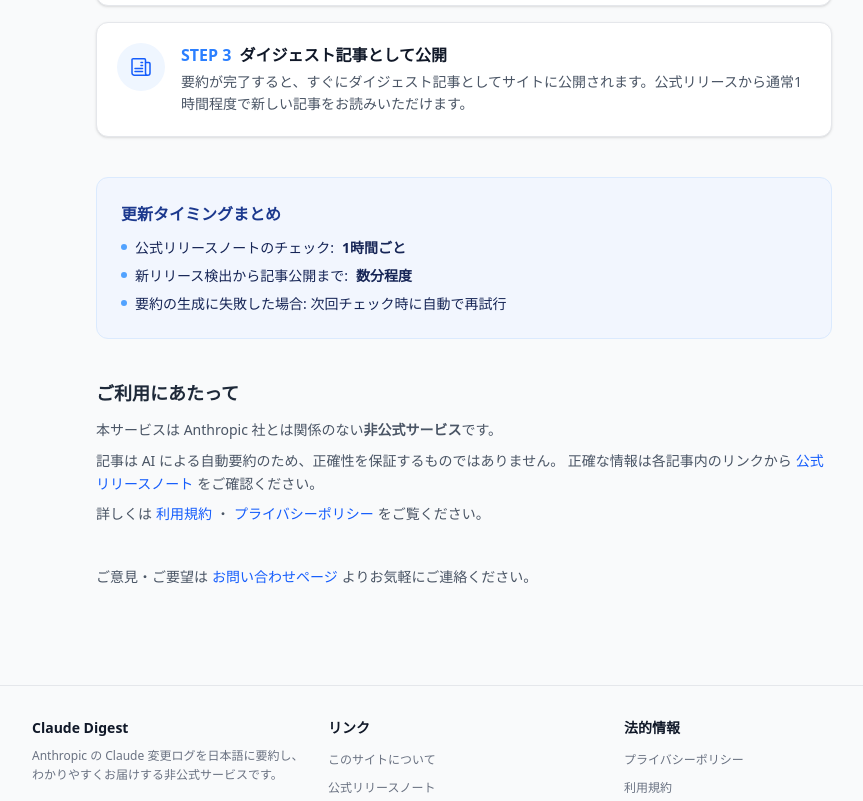
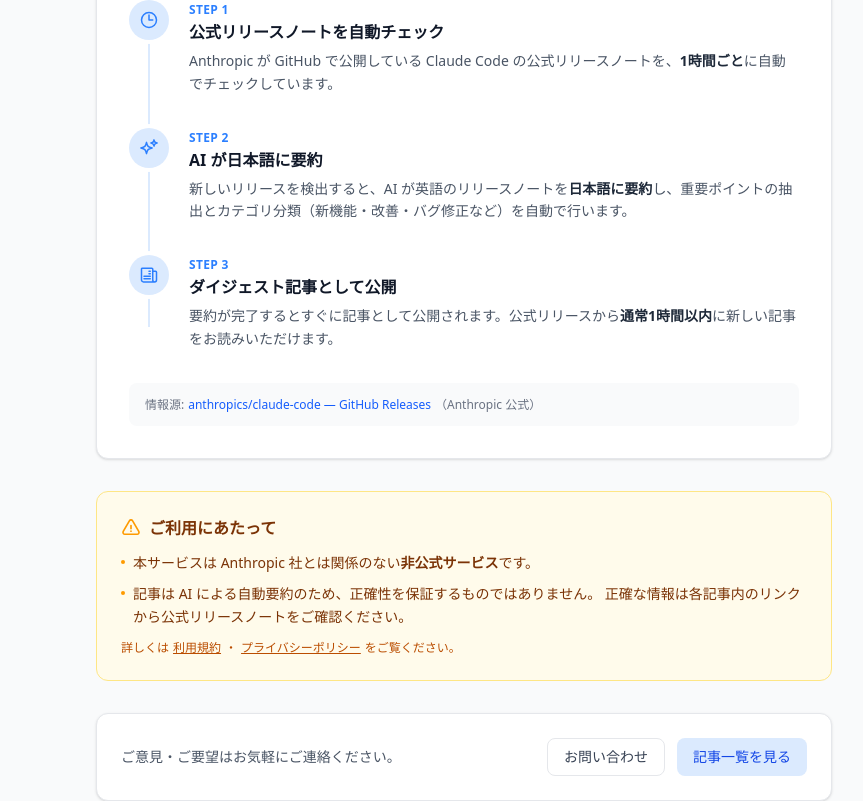
Before and after one commit to Gaterise/claude-digest, a Next.js app: page /about in a window 1280 px wide. Shown: the part 540-1341 px from the top of the page, without its empty margins (176-1039 px from the left). Built offline with nearby package versions, Linux system fonts and the light colour scheme; no server answers.

Commit message:
このサイトについてページの見やすさを改善

```diff
--- a/src/app/about/page.tsx
+++ b/src/app/about/page.tsx
@@ -10,14 +10,19 @@
 const STEPS = [
   {
     title: "公式リリースノートを自動チェック",
-    description:
-      "Anthropic が GitHub で公開している Claude Code の公式リリースノート（anthropics/claude-code の Releases）を、1時間ごとに自動でチェックしています。",
+    description: (
+      <>
+        Anthropic が GitHub で公開している Claude Code の公式リリースノートを、
+        <strong className="font-semibold text-gray-800">1時間ごと</strong>
+        に自動でチェックしています。
+      </>
+    ),
     icon: (
       <svg
-        className="h-6 w-6"
+        className="h-5 w-5"
         fill="none"
         viewBox="0 0 24 24"
-        strokeWidth={1.5}
+        strokeWidth={1.8}
         stroke="currentColor"
         aria-hidden="true"
       >
@@ -31,14 +36,19 @@
   },
   {
     title: "AI が日本語に要約",
-    description:
-      "新しいリリースを検出すると、AI（Google Gemini）が英語のリリースノートを日本語に要約し、重要ポイントの抽出とカテゴリ分類（新機能・改善・バグ修正など）を自動で行います。",
+    description: (
+      <>
+        新しいリリースを検出すると、AI が英語のリリースノートを
+        <strong className="font-semibold text-gray-800">日本語に要約</strong>
+        し、重要ポイントの抽出とカテゴリ分類（新機能・改善・バグ修正など）を自動で行います。
+      </>
+    ),
     icon: (
       <svg
-        className="h-6 w-6"
+        className="h-5 w-5"
         fill="none"
         viewBox="0 0 24 24"
-        strokeWidth={1.5}
+        strokeWidth={1.8}
         stroke="currentColor"
         aria-hidden="true"
       >
@@ -52,14 +62,19 @@
   },
   {
     title: "ダイジェスト記事として公開",
-    description:
-      "要約が完了すると、すぐにダイジェスト記事としてサイトに公開されます。公式リリースから通常1時間程度で新しい記事をお読みいただけます。",
+    description: (
+      <>
+        要約が完了するとすぐに記事として公開されます。公式リリースから
+        <strong className="font-semibold text-gray-800">通常1時間以内</strong>
+        に新しい記事をお読みいただけます。
+      </>
+    ),
     icon: (
       <svg
-        className="h-6 w-6"
+        className="h-5 w-5"
         fill="none"
         viewBox="0 0 24 24"
-        strokeWidth={1.5}
+        strokeWidth={1.8}
         stroke="currentColor"
         aria-hidden="true"
       >
@@ -73,6 +88,12 @@
   },
 ];
 
+const STATS = [
+  { value: "1時間ごと", label: "公式リリースのチェック頻度" },
+  { value: "1時間以内", label: "リリースから記事公開まで" },
+  { value: "自動再試行", label: "要約に失敗した場合" },
+];
+
 export default function AboutPage() {
   return (
     <main className="min-h-screen">
@@ -83,110 +104,146 @@
           </Link>
         </nav>
 
-        <h1 className="text-2xl font-bold text-gray-900 mb-2">
+        {/* ヒーロー */}
+        <section className="mb-8 overflow-hidden rounded-xl border border-gray-200 bg-white shadow-sm">
+          <div className="bg-gradient-to-br from-sky-50 to-indigo-50 px-6 py-8 sm:px-8 sm:py-10">
+            <h1 className="text-2xl font-bold text-gray-900 sm:text-3xl">
               このサイトについて
             </h1>
-        <p className="text-sm text-gray-600 leading-relaxed mb-8">
+            <p className="mt-3 max-w-xl text-sm leading-relaxed text-gray-600 sm:text-base">
               Claude Digest は、Anthropic の Claude（Claude Code）の変更ログを
               日本語でわかりやすくお届けする非公式サービスです。
-          英語の公式リリースノートを読まなくても、最新のアップデート情報を
-          手軽にキャッチアップできます。
+              英語の公式リリースノートを読まなくても、最新のアップデート情報を手軽にキャッチアップできます。
             </p>
+          </div>
 
-        {/* 仕組み */}
-        <section className="mb-10">
-          <h2 className="text-lg font-semibold text-gray-800 mb-4">
+          {/* 更新頻度サマリー */}
+          <div className="grid grid-cols-1 divide-y divide-gray-100 sm:grid-cols-3 sm:divide-x sm:divide-y-0">
+            {STATS.map((stat) => (
+              <div key={stat.label} className="px-6 py-4 text-center">
+                <div className="text-lg font-bold text-blue-500">
+                  {stat.value}
+                </div>
+                <div className="mt-0.5 text-xs text-gray-500">{stat.label}</div>
+              </div>
+            ))}
+          </div>
+        </section>
+
+        {/* 仕組み（タイムライン） */}
+        <section className="mb-8 rounded-xl border border-gray-200 bg-white p-6 shadow-sm sm:p-8">
+          <h2 className="mb-6 text-lg font-bold text-gray-900">
             記事が公開されるまでの流れ
           </h2>
-          <ol className="space-y-4">
+          <ol className="relative space-y-8">
+            {/* 縦のつなぎ線 */}
+            <span
+              className="absolute left-5 top-2 -ml-px h-[calc(100%-2rem)] w-0.5 bg-blue-100"
+              aria-hidden="true"
+            />
             {STEPS.map((step, i) => (
-              <li
-                key={i}
-                className="flex gap-4 rounded-xl border border-gray-200 bg-white p-5 shadow-sm"
-              >
-                <div className="flex h-12 w-12 flex-shrink-0 items-center justify-center rounded-full bg-blue-50 text-blue-600">
+              <li key={i} className="relative flex gap-4 sm:gap-5">
+                <div className="z-10 flex h-10 w-10 flex-shrink-0 items-center justify-center rounded-full bg-blue-100 text-blue-500 ring-4 ring-white">
                   {step.icon}
                 </div>
-                <div>
-                  <h3 className="font-semibold text-gray-900">
-                    <span className="mr-2 text-blue-500">STEP {i + 1}</span>
+                <div className="pt-0.5">
+                  <div className="text-xs font-semibold tracking-wide text-blue-500">
+                    STEP {i + 1}
+                  </div>
+                  <h3 className="mt-0.5 font-semibold text-gray-900">
                     {step.title}
                   </h3>
-                  <p className="mt-1 text-sm leading-relaxed text-gray-600">
+                  <p className="mt-1.5 text-sm leading-relaxed text-gray-600">
                     {step.description}
                   </p>
                 </div>
               </li>
             ))}
           </ol>
-        </section>
 
-        {/* 更新頻度まとめ */}
-        <section className="mb-10 rounded-xl border border-blue-100 bg-blue-50/70 p-5 sm:p-6">
-          <h2 className="text-base font-semibold text-blue-900 mb-3">
-            更新タイミングまとめ
-          </h2>
-          <ul className="space-y-2 text-sm text-blue-950">
-            <li className="flex items-start gap-2">
-              <span className="mt-1.5 h-1.5 w-1.5 flex-shrink-0 rounded-full bg-blue-400" />
-              公式リリースノートのチェック: <strong>1時間ごと</strong>
-            </li>
-            <li className="flex items-start gap-2">
-              <span className="mt-1.5 h-1.5 w-1.5 flex-shrink-0 rounded-full bg-blue-400" />
-              新リリース検出から記事公開まで: <strong>数分程度</strong>
-            </li>
-            <li className="flex items-start gap-2">
-              <span className="mt-1.5 h-1.5 w-1.5 flex-shrink-0 rounded-full bg-blue-400" />
-              要約の生成に失敗した場合: 次回チェック時に自動で再試行
-            </li>
-          </ul>
-        </section>
-
-        {/* 注意事項 */}
-        <section className="mb-10">
-          <h2 className="text-lg font-semibold text-gray-800 mb-3">
-            ご利用にあたって
-          </h2>
-          <ul className="text-sm text-gray-600 space-y-2 leading-relaxed">
-            <li>
-              本サービスは Anthropic 社とは関係のない<strong>非公式サービス</strong>です。
-            </li>
-            <li>
-              記事は AI による自動要約のため、正確性を保証するものではありません。
-              正確な情報は各記事内のリンクから
+          <div className="mt-8 rounded-lg bg-gray-50 px-4 py-3">
+            <p className="text-xs leading-relaxed text-gray-500">
+              情報源:
               <a
                 href="https://github.com/anthropics/claude-code/releases"
                 target="_blank"
                 rel="noopener noreferrer"
-                className="text-blue-600 hover:underline mx-1"
+                className="mx-1 text-blue-600 hover:underline"
               >
-                公式リリースノート
+                anthropics/claude-code — GitHub Releases
               </a>
-              をご確認ください。
+              （Anthropic 公式）
+            </p>
+          </div>
+        </section>
+
+        {/* 注意事項 */}
+        <section className="mb-8 rounded-xl border border-amber-200 bg-amber-50 p-5 sm:p-6">
+          <h2 className="mb-3 flex items-center gap-2 text-base font-semibold text-amber-900">
+            <svg
+              className="h-5 w-5 text-amber-500"
+              fill="none"
+              viewBox="0 0 24 24"
+              strokeWidth={2}
+              stroke="currentColor"
+              aria-hidden="true"
+            >
+              <path
+                strokeLinecap="round"
+                strokeLinejoin="round"
+                d="M12 9v3.75m-9.303 3.376c-.866 1.5.217 3.374 1.948 3.374h14.71c1.73 0 2.813-1.874 1.948-3.374L13.949 3.378c-.866-1.5-3.032-1.5-3.898 0L2.697 16.126ZM12 15.75h.007v.008H12v-.008Z"
+              />
+            </svg>
+            ご利用にあたって
+          </h2>
+          <ul className="space-y-2 text-sm leading-relaxed text-amber-900">
+            <li className="flex items-start gap-2">
+              <span className="mt-2 h-1 w-1 flex-shrink-0 rounded-full bg-amber-500" />
+              <span>
+                本サービスは Anthropic 社とは関係のない
+                <strong className="font-semibold">非公式サービス</strong>です。
+              </span>
             </li>
-            <li>
+            <li className="flex items-start gap-2">
+              <span className="mt-2 h-1 w-1 flex-shrink-0 rounded-full bg-amber-500" />
+              <span>
+                記事は AI による自動要約のため、正確性を保証するものではありません。
+                正確な情報は各記事内のリンクから公式リリースノートをご確認ください。
+              </span>
+            </li>
+          </ul>
+          <p className="mt-3 text-xs text-amber-700">
             詳しくは
-              <Link href="/terms" className="text-blue-600 hover:underline mx-1">
+            <Link href="/terms" className="mx-1 underline hover:text-amber-900">
               利用規約
             </Link>
             ・
-              <Link href="/privacy" className="text-blue-600 hover:underline mx-1">
+            <Link href="/privacy" className="mx-1 underline hover:text-amber-900">
               プライバシーポリシー
             </Link>
             をご覧ください。
-            </li>
-          </ul>
+          </p>
         </section>
 
-        {/* お問い合わせ */}
-        <section>
-          <p className="text-sm text-gray-600 leading-relaxed">
-            ご意見・ご要望は
-            <Link href="/contact" className="text-blue-600 hover:underline mx-1">
-              お問い合わせページ
+        {/* CTA */}
+        <section className="flex flex-col items-center gap-3 rounded-xl border border-gray-200 bg-white p-6 text-center shadow-sm sm:flex-row sm:justify-between sm:text-left">
+          <p className="text-sm text-gray-600">
+            ご意見・ご要望はお気軽にご連絡ください。
+          </p>
+          <div className="flex flex-shrink-0 gap-3">
+            <Link
+              href="/contact"
+              className="inline-flex items-center rounded-lg border border-gray-200 px-4 py-2 text-sm font-medium text-gray-700 transition-colors hover:border-blue-200 hover:bg-blue-50 hover:text-blue-700"
+            >
+              お問い合わせ
             </Link>
-            よりお気軽にご連絡ください。
-          </p>
+            <Link
+              href="/"
+              className="inline-flex items-center rounded-lg bg-blue-100 px-4 py-2 text-sm font-medium text-blue-700 transition-colors hover:bg-blue-200"
+            >
+              記事一覧を見る
+            </Link>
+          </div>
         </section>
       </div>
     </main>
```
Lines whose indentation alone changed are shown as unchanged.
